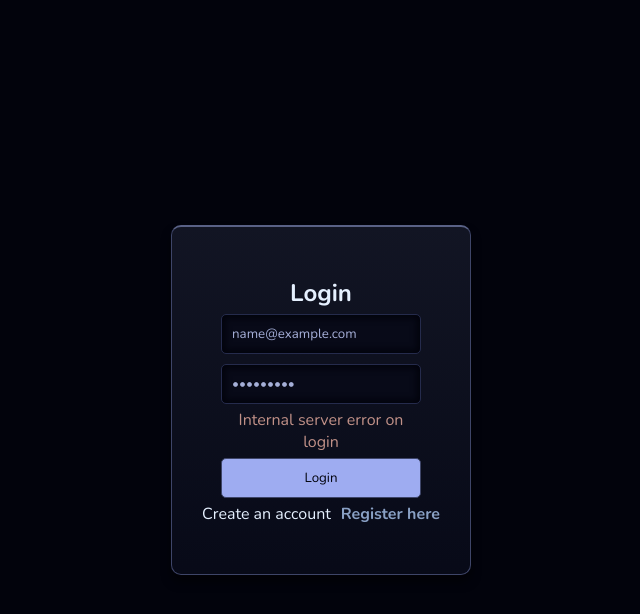
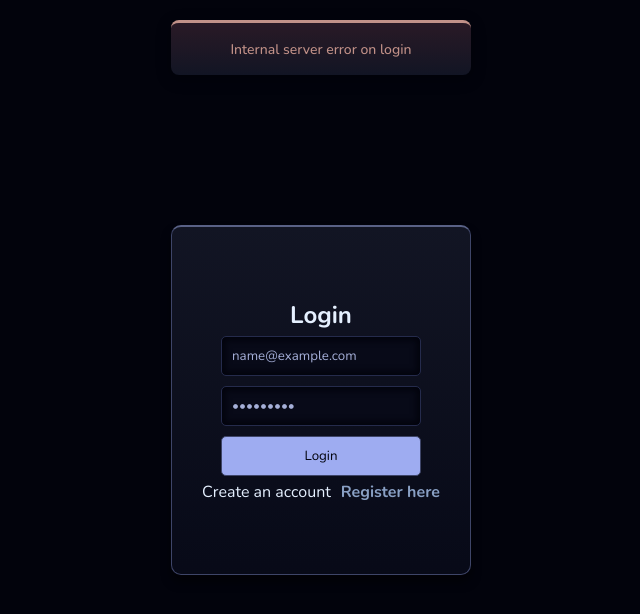
Before and after one commit to FacuJanssen/slack-clon-frontend, a React (Vite) app: page / in a window 1280 px wide. Both pictures are taken after typing "name@example.com", "Sample123" into the empty fields and a click on the button "Login". Shown: the top 614 px of the page, without its empty margins (319-959 px from the left). Built offline with nearby package versions, Linux system fonts and the light colour scheme; no server answers.

Commit message:
CSS notifications

```diff
--- a/src/Screens/LoginScreen/LoginScreen.css
+++ b/src/Screens/LoginScreen/LoginScreen.css
@@ -5,6 +5,95 @@
     align-items: center;
     justify-content: center;
     height: 100vh;
+    position: relative;
+}
+
+.notification-container {
+    position: fixed;
+    top: 0;
+    left: 0;
+    right: 0;
+    display: flex;
+    justify-content: center;
+    z-index: 1000;
+    pointer-events: none;
+    opacity: 0;
+    transform: translateY(-100%);
+    transition: all 0.5s ease-out;
+}
+
+.notification-container.show {
+    opacity: 1;
+    transform: translateY(0);
+    pointer-events: all;
+}
+
+.notification-content {
+    margin-top: 20px;
+}
+
+.notification {
+    padding: 15px 25px;
+    border-radius: 8px;
+    min-width: 300px;
+    max-width: 400px;
+    text-align: center;
+    box-shadow: 0px 4px 15px rgba(0, 0, 0, 0.3);
+    border-top: 3px solid;
+    animation: slideInDown 0.5s ease-out forwards;
+    position: relative;
+}
+
+@keyframes slideInDown {
+    0% {
+        opacity: 0;
+        transform: translateY(-100px) scale(0.8);
+    }
+    70% {
+        transform: translateY(10px) scale(1.02);
+    }
+    100% {
+        opacity: 1;
+        transform: translateY(0) scale(1);
+    }
+}
+
+.notification.error {
+    background-color: var(--bg-light);
+    color: var(--danger);
+    border-color: var(--danger);
+    background-image: linear-gradient(
+        to bottom,
+        rgba(244, 67, 54, 0.1),
+        transparent
+    );
+}
+
+.notification.success {
+    background-color: var(--bg-light);
+    color: var(--success);
+    border-color: var(--success);
+    background-image: linear-gradient(
+        to bottom,
+        rgba(76, 175, 80, 0.1),
+        transparent
+    );
+}
+
+.notification-message {
+    font-size: 14px;
+    font-weight: 500;
+    line-height: 1.4;
+}
+
+@keyframes subtlePulse {
+    0%,
+    100% {
+        transform: scale(1);
+    }
+    50% {
+        transform: scale(1.02);
+    }
 }
 
 .login-title {
@@ -65,21 +154,6 @@
     display: none;
 }
 
-.message-container {
-    display: flex;
-    flex-direction: column;
-    align-items: center;
-    justify-content: center;
-}
-
-.error-message {
-    color: var(--danger);
-}
-
-.success-message {
-    color: var(--success);
-}
-
 .button-container {
     display: flex;
     flex-direction: column;
@@ -102,6 +176,11 @@
     background-color: var(--highlight);
 }
 
+.login-button:disabled {
+    opacity: 0.6;
+    cursor: not-allowed;
+}
+
 .login-footer {
     display: flex;
     flex-direction: row;
@@ -113,6 +192,7 @@
 .login-footer-text {
     color: var(--text);
 }
+
 .login-footer-link {
     text-decoration: none;
     color: var(--info);
--- a/src/Screens/LoginScreen/LoginScreen.jsx
+++ b/src/Screens/LoginScreen/LoginScreen.jsx
@@ -10,22 +10,27 @@ const LoginScreen = () => {
     const navigate = useNavigate();
     const location = useLocation();
     const { onLogin } = useContext(AuthContext);
+
     useEffect(() => {
-        const querry = new URLSearchParams(location.search);
-        const from = querry.get("from");
+        const query = new URLSearchParams(location.search);
+        const from = query.get("from");
         if (from === "verified_email") {
-            alert("Email verified successfully");
+            setTimeout(() => {}, 100);
         }
-    }, []);
+    }, [location]);
+
     const LOGIN_FORM_FIELDS = {
         EMAIL: "email",
         PASSWORD: "password",
     };
+
     const initial_form_state = {
         [LOGIN_FORM_FIELDS.EMAIL]: "",
         [LOGIN_FORM_FIELDS.PASSWORD]: "",
     };
+
     const { response, loading, error, sendRequest, resetResponse } = useFetch();
+
     const handleLogin = (form_state_sent) => {
         resetResponse();
         sendRequest(() => {
@@ -35,10 +40,12 @@ const LoginScreen = () => {
             );
         });
     };
+
     const { form_state, onInputChange, handleSubmit, resetForm } = useForm(
         initial_form_state,
         handleLogin
     );
+
     useEffect(() => {
         if (response && response.ok) {
             onLogin(response.body.token);
@@ -47,6 +54,46 @@ const LoginScreen = () => {
 
     return (
         <div className="login-screen">
+            <div
+                className={`notification-container ${error ? "show" : ""} ${
+                    response && response.ok ? "show success" : ""
+                }`}
+            >
+                <div className="notification-content">
+                    {error && (
+                        <div className="notification error">
+                            <span className="notification-message">
+                                {error}
+                            </span>
+                        </div>
+                    )}
+                    {response && response.ok && (
+                        <div className="notification success">
+                            <span className="notification-message">
+                                Login successful! Redirecting...
+                            </span>
+                        </div>
+                    )}
+                </div>
+            </div>
+            <div
+                className={`notification-container ${
+                    location.search.includes("verified_email")
+                        ? "show success"
+                        : ""
+                }`}
+            >
+                <div className="notification-content">
+                    {location.search.includes("verified_email") && (
+                        <div className="notification success">
+                            <span className="notification-message">
+                                Email verified successfully! You can now login.
+                            </span>
+                        </div>
+                    )}
+                </div>
+            </div>
+
             <div className="login-form-container">
                 <h2 className="login-title">Login</h2>
                 <form onSubmit={handleSubmit} className="login-form">
@@ -62,6 +109,7 @@ const LoginScreen = () => {
                             onChange={onInputChange}
                             className="email-input"
                             placeholder="Email"
+                            required
                         />
                     </div>
                     <div className="password-container">
@@ -76,22 +124,14 @@ const LoginScreen = () => {
                             onChange={onInputChange}
                             className="password-input"
                             placeholder="Password"
+                            required
                         />
                     </div>
-                    <div className="message-container">
-                        {error && (
-                            <span className="error-message">{error}</span>
-                        )}
-                        {response && (
-                            <span className="success-message">
-                                {response.message}
-                            </span>
-                        )}
-                    </div>
+
                     <div className="button-container">
                         {loading ? (
                             <button disabled className="login-button">
-                                Loggin In
+                                Logging In
                             </button>
                         ) : (
                             <button className="login-button">Login</button>
--- a/src/Screens/RegisterScreen/RegisterScreen.css
+++ b/src/Screens/RegisterScreen/RegisterScreen.css
@@ -5,6 +5,95 @@
     align-items: center;
     justify-content: center;
     height: 100vh;
+    position: relative;
+}
+
+.notification-container {
+    position: fixed;
+    top: 0;
+    left: 0;
+    right: 0;
+    display: flex;
+    justify-content: center;
+    z-index: 1000;
+    pointer-events: none;
+    opacity: 0;
+    transform: translateY(-100%);
+    transition: all 0.5s ease-out;
+}
+
+.notification-container.show {
+    opacity: 1;
+    transform: translateY(0);
+    pointer-events: all;
+}
+
+.notification-content {
+    margin-top: 20px;
+}
+
+.notification {
+    padding: 15px 25px;
+    border-radius: 8px;
+    min-width: 300px;
+    max-width: 400px;
+    text-align: center;
+    box-shadow: 0px 4px 15px rgba(0, 0, 0, 0.3);
+    border-top: 3px solid;
+    animation: slideInDown 0.5s ease-out forwards;
+    position: relative;
+}
+
+@keyframes slideInDown {
+    0% {
+        opacity: 0;
+        transform: translateY(-100px) scale(0.8);
+    }
+    70% {
+        transform: translateY(10px) scale(1.02);
+    }
+    100% {
+        opacity: 1;
+        transform: translateY(0) scale(1);
+    }
+}
+
+.notification.error {
+    background-color: var(--bg-light);
+    color: var(--danger);
+    border-color: var(--danger);
+    background-image: linear-gradient(
+        to bottom,
+        rgba(244, 67, 54, 0.1),
+        transparent
+    );
+}
+
+.notification.success {
+    background-color: var(--bg-light);
+    color: var(--success);
+    border-color: var(--success);
+    background-image: linear-gradient(
+        to bottom,
+        rgba(76, 175, 80, 0.1),
+        transparent
+    );
+}
+
+.notification-message {
+    font-size: 14px;
+    font-weight: 500;
+    line-height: 1.4;
+}
+
+@keyframes subtlePulse {
+    0%,
+    100% {
+        transform: scale(1);
+    }
+    50% {
+        transform: scale(1.02);
+    }
 }
 
 .register-title {
@@ -81,22 +170,6 @@
     display: none;
 }
 
-.message-container {
-    display: flex;
-    flex-direction: column;
-    align-items: center;
-    justify-content: center;
-    text-align: center;
-}
-
-.error-message {
-    color: var(--danger);
-}
-
-.succes-message {
-    color: var(--success);
-}
-
 .button-container {
     display: flex;
     flex-direction: column;
@@ -104,7 +177,7 @@
     justify-content: center;
 }
 
-.register-button {
+.login-button {
     border-radius: 5px;
     padding: 10px;
     margin: 5px;
@@ -115,8 +188,13 @@
     border: 1px solid var(--border);
 }
 
-.register-button:hover {
+.login-button:hover {
     background-color: var(--highlight);
+}
+
+.login-button:disabled {
+    opacity: 0.6;
+    cursor: not-allowed;
 }
 
 .register-footer {
--- a/src/Screens/RegisterScreen/RegisterScreen.jsx
+++ b/src/Screens/RegisterScreen/RegisterScreen.jsx
@@ -1,4 +1,4 @@
-import React, { use } from "react";
+import React, { useEffect } from "react";
 import useForm from "../../hook/useForm";
 import { register } from "../../services/authService";
 import useFetch from "../../hook/useFetch";
@@ -7,6 +7,7 @@ import "./RegisterScreen.css";
 
 const RegisterScreen = () => {
     const navigate = useNavigate();
+
     const REGISTER_FORM_FIELDS = {
         USERNAME: "username",
         EMAIL: "email",
@@ -38,6 +39,30 @@ const RegisterScreen = () => {
 
     return (
         <div className="register-screen">
+            <div
+                className={`notification-container ${error ? "show" : ""} ${
+                    response ? "show success" : ""
+                }`}
+            >
+                <div className="notification-content">
+                    {error && (
+                        <div className="notification error">
+                            <span className="notification-message">
+                                {error}
+                            </span>
+                        </div>
+                    )}
+                    {response && (
+                        <div className="notification success">
+                            <span className="notification-message">
+                                User registered successfully! Verify your email
+                                to activate your account.
+                            </span>
+                        </div>
+                    )}
+                </div>
+            </div>
+
             <div className="register-form-container">
                 <h2 className="register-title">Create Account</h2>
                 <form onSubmit={handleSubmit} className="register-form">
@@ -86,20 +111,11 @@ const RegisterScreen = () => {
                             placeholder="Password"
                         />
                     </div>
-                    <div className="message-container">
-                        {error && (
-                            <span className="error-message"> {error} </span>
-                        )}
-                        {response && (
-                            <span className="succes-message">
-                                User registered successfully!
-                            </span>
-                        )}
-                    </div>
+
                     <div className="button-container">
                         {loading ? (
                             <button disabled className="login-button">
-                                Registering
+                                Registering...
                             </button>
                         ) : (
                             <button className="login-button">Register</button>
```
